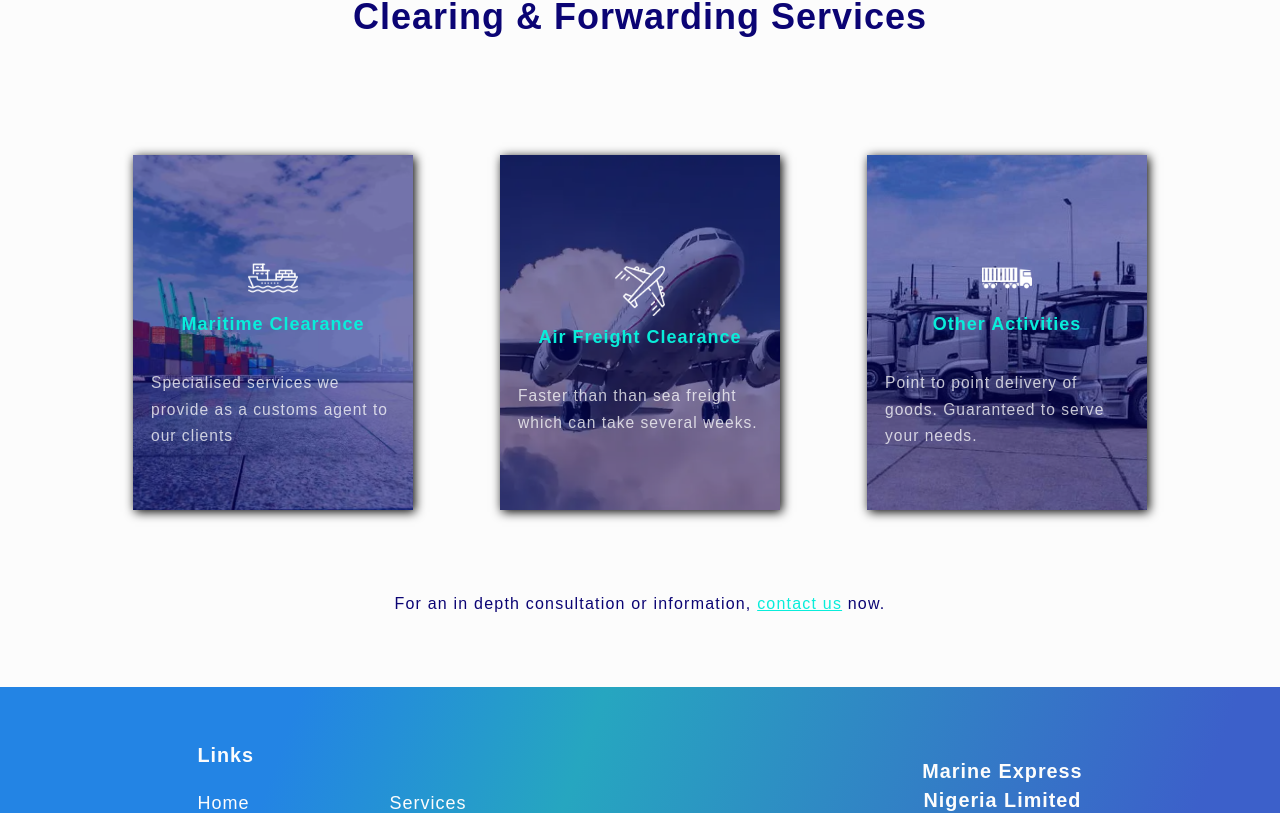
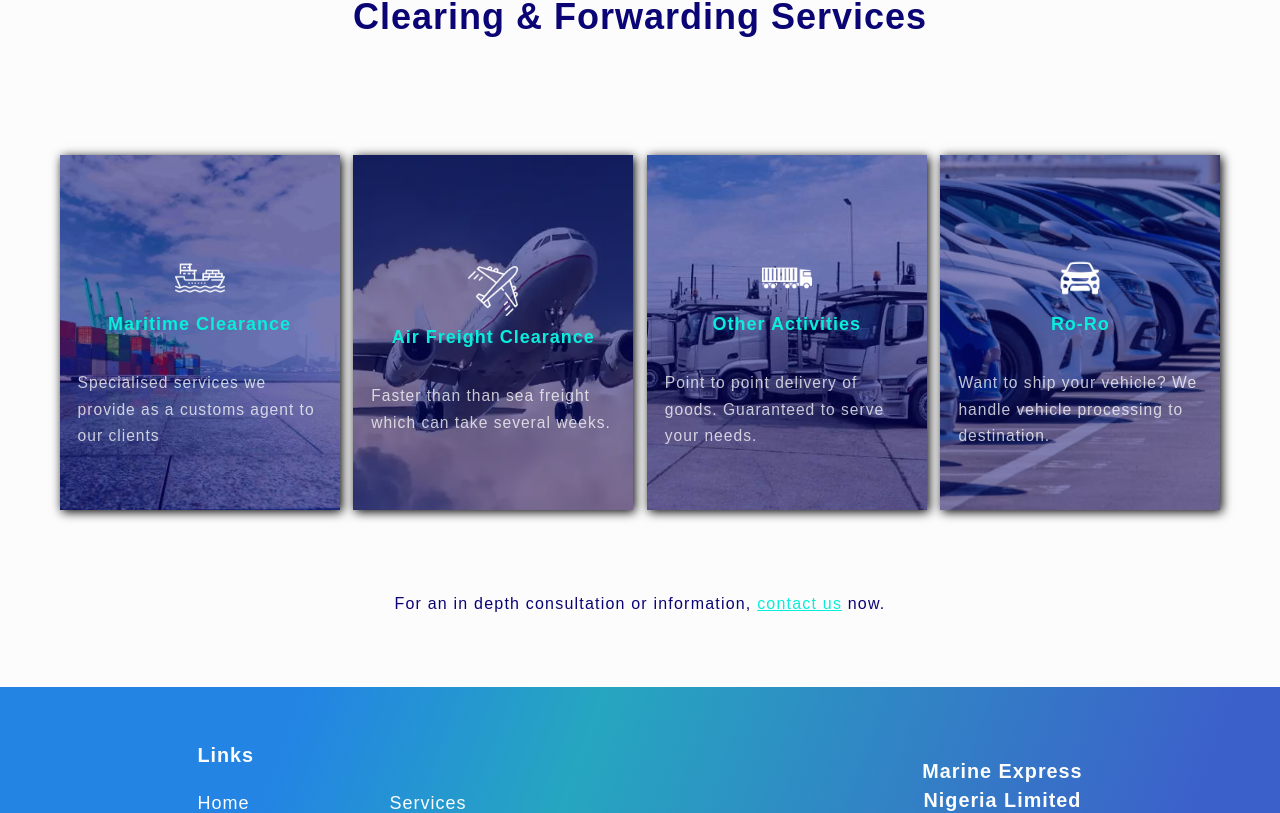
Before and after one commit to abeonweb/marine-express-site, a Next.js app: page /services in a window 1280 px wide. Shown: the part 635-1448 px from the top of the page. Built offline with nearby package versions, Linux system fonts and the light colour scheme.

Commit message:
added text to features added a new service to services about us added to nav

```diff
--- a/data.js
+++ b/data.js
@@ -10,13 +10,13 @@ const features = [
         title: "To Final Destination",
         image: "/images/delivery.webp",
         alt: "Delivery man handling boxes",
-        text: "Once your shipment arrives we can get it to its final destination. We provide insured vehicles that transport all across Nigeria",
+        text: "Once your shipment arrives we can get it to its final destination. We provide insured vehicles that transport all across Nigeria.",
     },
     {
         title: "Shipment Updates",
         image: "/images/information.webp",
         alt: "A couple at a computer",
-        text: "Do you want updates on your shipment? Our goal is to keep you connected. Get detailed reports whenever you want it",
+        text: "Do you want updates on your shipment? Our goal is to keep you connected. Get detailed reports whenever you want it.",
     },
     {
         title: "Warehousing Solutions",
@@ -28,7 +28,7 @@ const features = [
     title: "Quality Assurance",
     image: "/images/quality.webp",
     alt: "A man sign checking documents",
-        text: "Quality is our number one priority. We ensure that your property is safe from start of journey to destination",
+        text: "Quality of service is our top priority. We ensure that your property is handled safely to its destination.",
     },
 ]
 
@@ -41,9 +41,9 @@ const about = [
     {
         title: "Mission Statement",
         image:"/images/marine-express-truck.webp",
-        text: [`Marine Express sets the pace in the clearing and forwarding agency sector by making general importation and exportation an easy and comfortable venture.
-        We not only ensure a safe and timely delivery of merchandise, we get your business where it needs to be in terms of our service delivery.
-        We secure cost effectiveness for you and your business without compromising quality of service. Bringing you the needed rest of mind.`],
+        text: [`Marine Express sets the pace in the clearing and forwarding agency sector by making general importation and exportation an easy and comfortable venture.`,
+        `We not only ensure a safe and timely delivery of merchandise, we get your business where it needs to be in terms of our service delivery.
+        We secure cost effectiveness for you and your business without compromising quality of service. Bringing you rest of mind.`],
     },
 ]
 
@@ -90,19 +90,19 @@ const services =[
         ]
 
     },
-    // {
-    //     id: "ro-ro",
-    //     title: "Ro-Ro",
-    //     image: "/images/ro-ro.webp",
-    //     icon: "/images/suv-car.png",
-    //     text: "Want to ship your vehicle? We handle vehicle processing to destination.",
-    //     list: [
-    //         "All transportation is coverd by In-transit insurance. This protects your merchandise from origin to destination.",
-    //         "Provision of adequate warehousing if required",
-    //         "Effective haulage system for all cargoes both containarized and palleticed up to the carrying  shipping company terminal",
-    //     ]
+    {
+        id: "ro-ro",
+        title: "Ro-Ro",
+        image: "/images/ro-ro.webp",
+        icon: "/images/suv-car.png",
+        text: "Want to ship your vehicle? We handle vehicle processing to destination.",
+        list: [
+            "All transportation is coverd by In-transit insurance. This protects your merchandise from origin to destination.",
+            "Provision of adequate warehousing if required",
+            "Effective haulage system for all cargoes both containarized and palleticed up to the carrying  shipping company terminal",
+        ]
 
-    // },
+    },
 ]
 
 const links = [
@@ -114,10 +114,10 @@ const links = [
         name: "Services",
         path: "/services"
     },
-    // {
-    //     name: "Our Business",
-    //     path: "/about"
-    // },
+    {
+        name: "About us",
+        path: "/about"
+    },
     {
         name: "Contact us",
         path: "/contact"
```
